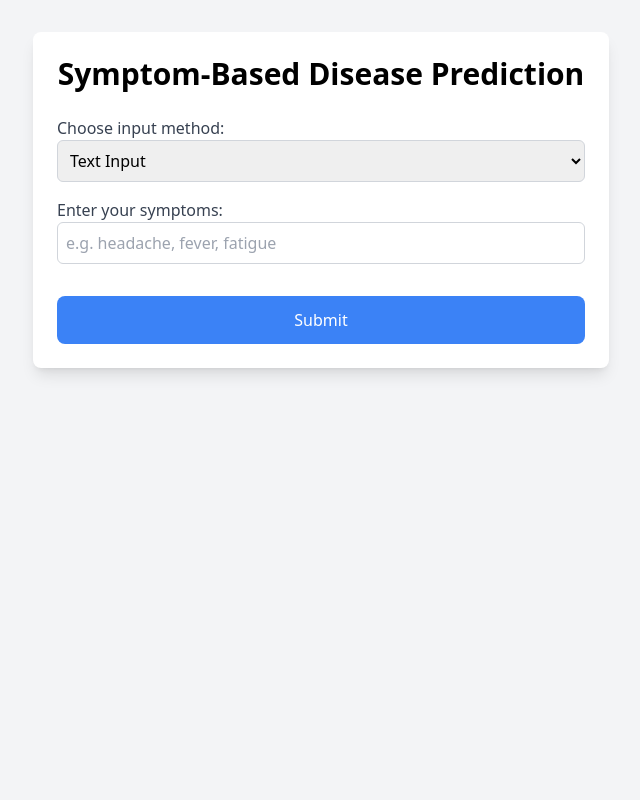
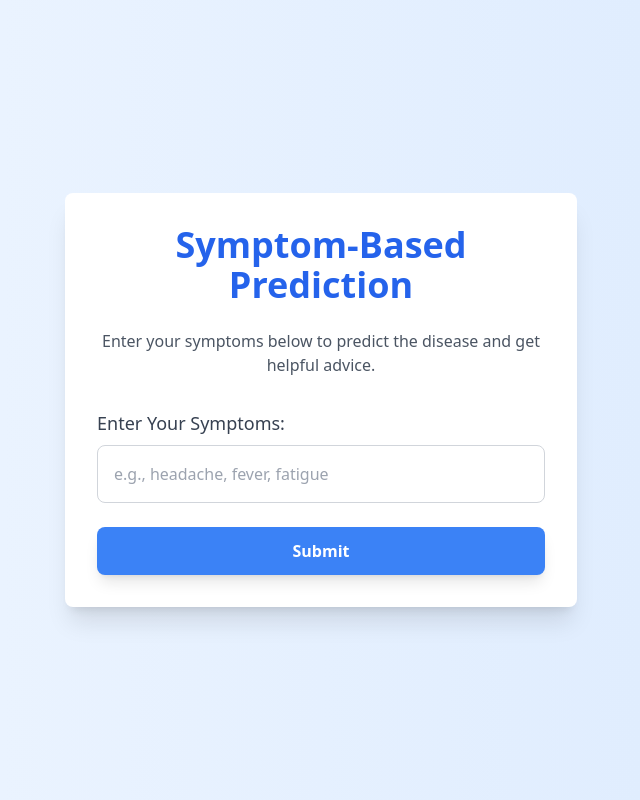
Before and after one commit to Shreya5619/51_Neural-Ninjas_Health-and-Wellness, a Flask app: page / in a window 1280 px wide. Shown: the whole page, without its empty margins (319-959 px from the left). Run offline with Flask 3, Linux system fonts and the light colour scheme; parts of the project's set-up code (start-up, migrations or seed data) failed here and were passed over; some libraries are stand-ins or nearby versions.

Commit message:
updated UI

```diff
--- a/First-Aid-and-Precaution/templates/index.html
+++ b/First-Aid-and-Precaution/templates/index.html
@@ -6,98 +6,38 @@
     <title>Symptom-Based Disease Prediction</title>
     <script src="https://cdn.tailwindcss.com"></script>
 </head>
-<body class="bg-gray-100 p-8">
+<body class="bg-gradient-to-r from-blue-50 to-blue-100 min-h-screen flex items-center justify-center">
 
-    <div class="max-w-xl mx-auto bg-white p-6 rounded-lg shadow-lg">
-        <h1 class="text-3xl font-bold mb-6 text-center">Symptom-Based Disease Prediction</h1>
+    <div class="max-w-lg w-full bg-white p-8 rounded-lg shadow-xl">
+        <h1 class="text-4xl font-bold mb-6 text-center text-blue-600">Symptom-Based Prediction</h1>
+        <p class="text-gray-600 text-center mb-8">Enter your symptoms below to predict the disease and get helpful advice.</p>
 
-        <div class="mb-4">
-            <label for="inputType" class="block text-gray-700">Choose input method:</label>
-            <select id="inputType" class="w-full p-2 border border-gray-300 rounded-md">
-                <option value="text">Text Input</option>
-                <option value="audio">Audio Input</option>
-            </select>
+        <!-- Input Field -->
+        <div class="mb-6">
+            <label for="symptoms" class="block text-lg font-medium text-gray-700 mb-2">Enter Your Symptoms:</label>
+            <input type="text" id="symptoms" name="symptoms" class="w-full p-4 border border-gray-300 rounded-lg focus:outline-none focus:ring-2 focus:ring-blue-500" placeholder="e.g., headache, fever, fatigue" required>
         </div>
 
-        <div id="textInputDiv" class="mb-4">
-            <label for="symptoms" class="block text-gray-700">Enter your symptoms:</label>
-            <input type="text" id="symptoms" name="symptoms" class="w-full p-2 border border-gray-300 rounded-md" placeholder="e.g. headache, fever, fatigue">
-        </div>
+        <!-- Submit Button -->
+        <button onclick="getPrediction()" class="w-full bg-blue-500 text-white py-3 rounded-lg font-semibold shadow-lg hover:bg-blue-600 focus:outline-none">
+            Submit
+        </button>
 
-        <div id="audioInputDiv" class="hidden mb-4">
-            <label class="block text-gray-700">Record Symptoms:</label>
-            <button id="recordButton" onclick="startRecording()" class="w-full bg-green-500 text-white p-3 rounded-lg">Start Recording</button>
-            <button id="stopButton" onclick="stopRecording()" class="w-full bg-red-500 text-white p-3 rounded-lg mt-2 hidden">Stop Recording</button>
-        </div>
-
-        <button onclick="getPrediction()" class="w-full bg-blue-500 text-white p-3 rounded-lg mt-4">Submit</button>
-
-        <div id="response" class="mt-6 p-4 border border-gray-300 rounded-md hidden">
-            <h2 class="font-semibold text-lg">Prediction Result:</h2>
-            <p id="predictedDisease" class="text-gray-800"></p>
-            <p id="severityInfo" class="text-gray-600"></p>
-            <p id="generatedText" class="text-gray-600"></p>
+        <!-- Response Section -->
+        <div id="response" class="mt-8 p-6 border border-blue-200 rounded-lg bg-blue-50 hidden">
+            <h2 class="font-bold text-2xl text-blue-600 mb-4">Prediction Result:</h2>
+            <p id="predictedDisease" class="text-lg text-gray-800 font-semibold"></p>
+            <p id="severityInfo" class="text-lg text-gray-700 mt-2"></p>
+            <p id="generatedText" class="text-lg text-gray-700 mt-2"></p>
         </div>
     </div>
 
     <script>
-        let audioBlob = null;
-        let mediaRecorder = null;
-
-        document.getElementById("inputType").addEventListener("change", function() {
-            const inputType = this.value;
-            if (inputType === "audio") {
-                document.getElementById("audioInputDiv").classList.remove("hidden");
-                document.getElementById("textInputDiv").classList.add("hidden");
-            } else {
-                document.getElementById("textInputDiv").classList.remove("hidden");
-                document.getElementById("audioInputDiv").classList.add("hidden");
-            }
-        });
-
-        // Start recording
-        function startRecording() {
-            navigator.mediaDevices.getUserMedia({ audio: true })
-                .then(stream => {
-                    mediaRecorder = new MediaRecorder(stream);
-                    mediaRecorder.ondataavailable = function(event) {
-                        audioBlob = event.data;
-                    };
-                    mediaRecorder.start();
-                    document.getElementById("stopButton").classList.remove("hidden");
-                    document.getElementById("recordButton").classList.add("hidden");
-                });
-        }
-
-        // Stop recording
-        function stopRecording() {
-            mediaRecorder.stop();
-            document.getElementById("stopButton").classList.add("hidden");
-            document.getElementById("recordButton").classList.remove("hidden");
-        }
-
-        // Send the data (text or audio) to the backend
         async function getPrediction() {
-            const inputType = document.getElementById("inputType").value;
-            let symptoms = "";
-
-            if (inputType === "text") {
-                symptoms = document.getElementById("symptoms").value;
-            } else if (inputType === "audio" && audioBlob) {
-                const formData = new FormData();
-                formData.append('audio', audioBlob, 'audio.wav');
-
-                // Send audio to Flask for processing
-                const response = await fetch('/process_audio', {
-                    method: 'POST',
-                    body: formData
-                });
-                const data = await response.json();
-                symptoms = data.transcribed_text;  // Use transcribed text from Vosk
-            }
+            const symptoms = document.getElementById('symptoms').value;
 
             if (!symptoms) {
-                alert("Please provide symptoms.");
+                alert("Please enter some symptoms.");
                 return;
             }
 
@@ -114,8 +54,8 @@
 
                 // Update the UI with the response
                 document.getElementById('predictedDisease').innerText = `Disease: ${data.predicted_disease}`;
-                document.getElementById('severityInfo').innerText = `Severity: ${data.severity_info.Severity || 'N/A'}`;
-                document.getElementById('generatedText').innerText = `First Aid/Self-Care: ${data.generated_text || 'N/A'}`;
+                document.getElementById('severityInfo').innerText = `Severity: ${data.severity_info}`;
+                document.getElementById('generatedText').innerText = `First Aid/Self-Care: ${data.generated_text}`;
 
                 // Show the response section
                 document.getElementById('response').classList.remove('hidden');
```
